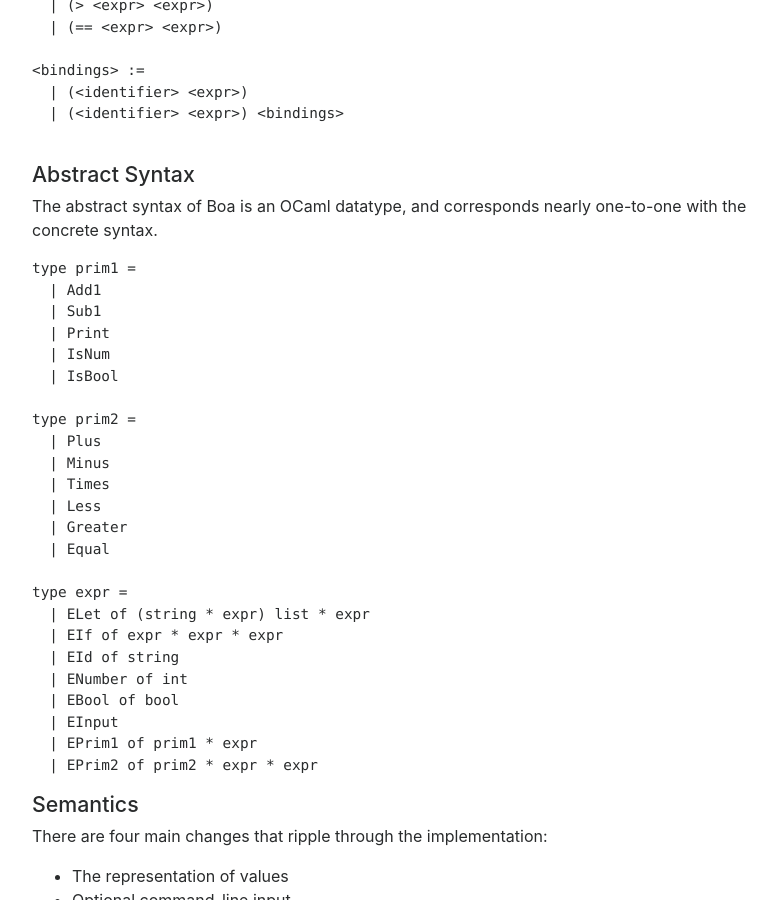
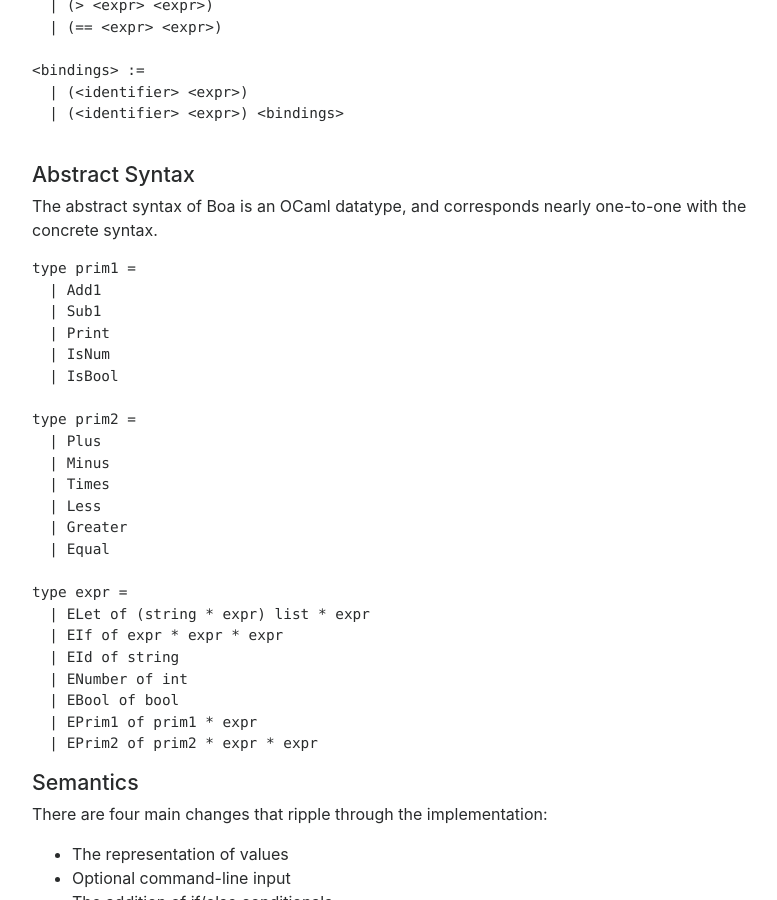
Before and after one commit to ucsd-cse131-s18/ucsd-cse131-s18.github.io, a Jekyll site: the page built from pa2/index.md, in a window 1280 px wide and 900 px high, scrolled down 1257 px. Shown: the whole window, without its empty margins (243-1020 px from the left). Built offline with Jekyll 4.4.1, drawn with Linux system fonts in a browser that asks for light colours; nearby versions of some CDN libraries.

Commit message:
Update index.md

````diff
--- a/pa2/index.md
+++ b/pa2/index.md
@@ -82,7 +82,6 @@ type expr =
   | EId of string
   | ENumber of int
   | EBool of bool
-  | EInput
   | EPrim1 of prim1 * expr
   | EPrim2 of prim2 * expr * expr
 ```
````
